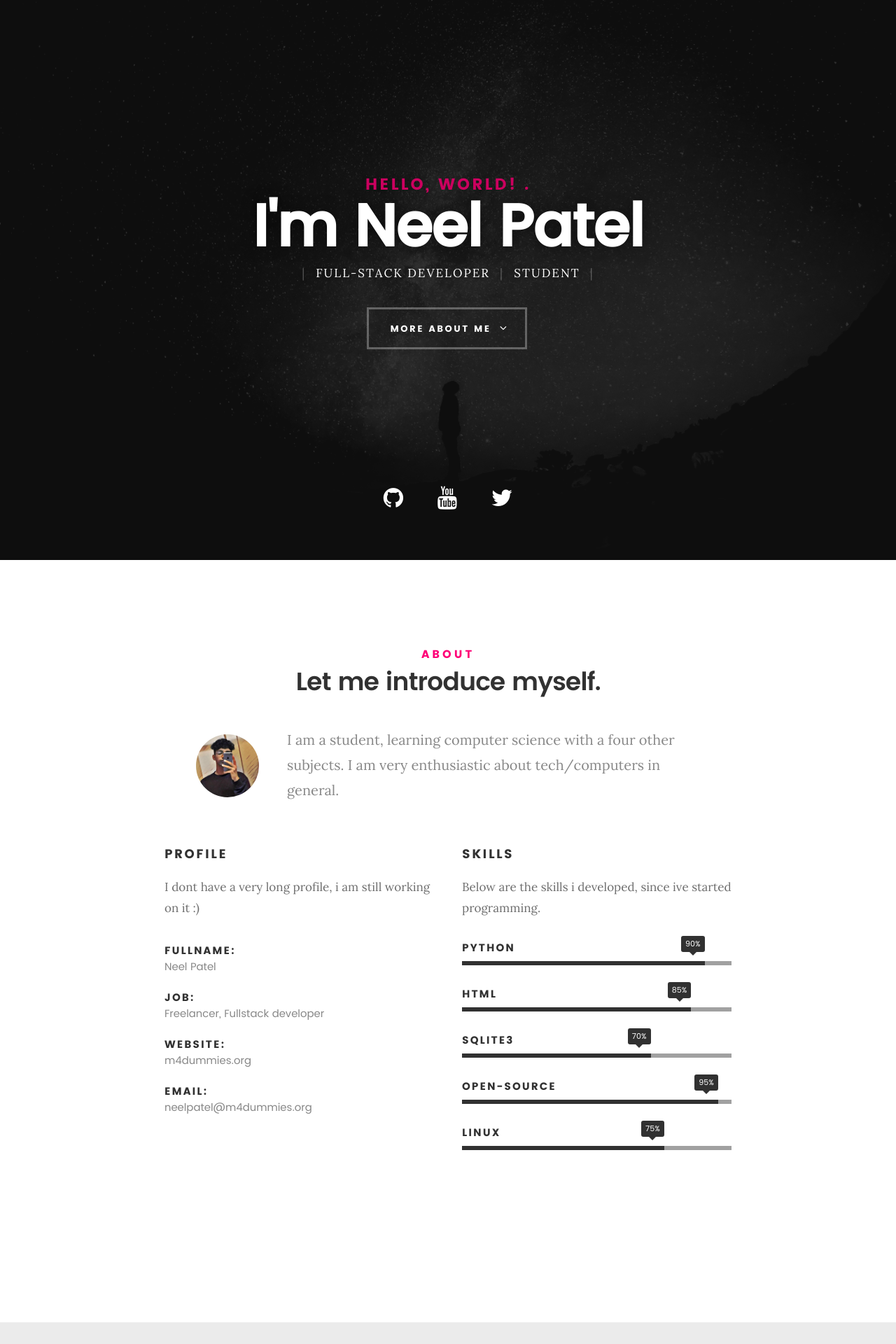
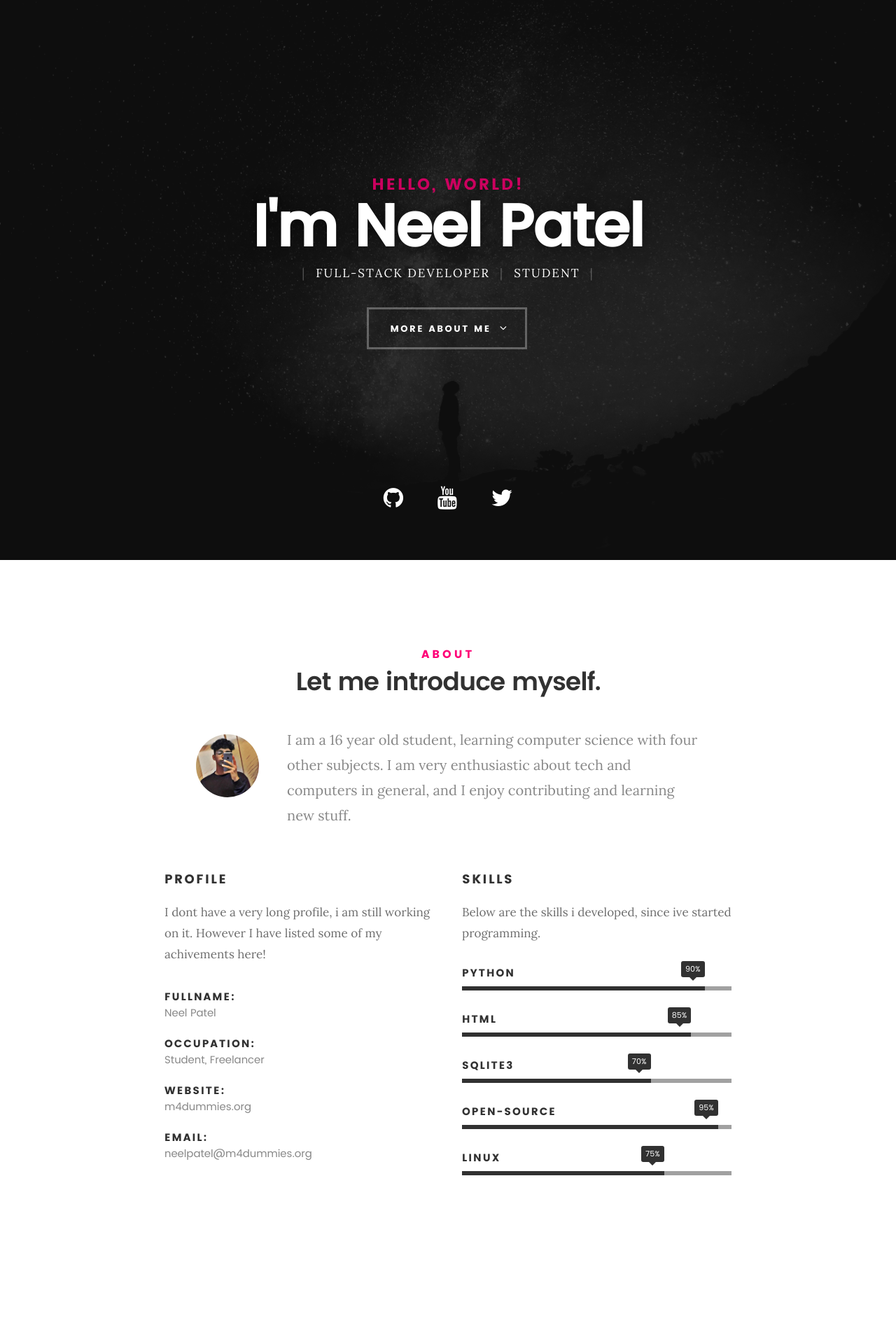
Before and after one commit to iamneelpatel/mysite, a Django app: page / in a window 1280 px wide. Shown: the top 1920 px of the page at 70% size. Run offline with Django 3.2, Linux system fonts and the light colour scheme; some libraries are stand-ins or nearby versions; some web fonts are replaced.

Commit message:
Update index.html

```diff
--- a/main/templates/main/index.html
+++ b/main/templates/main/index.html
@@ -55,8 +55,7 @@
 
    			<div class="col-twelve">
 
-	   			<h5>Hello, World!
-	   			.</h5>
+	   			<h5>Hello, World!</h5>
 	   			<h1>I'm Neel Patel</h1>
 
 	   			<p class="intro-position">
@@ -94,7 +93,7 @@
 
    				<img src="{% static 'main/media/pfp.png'%}" alt="Profile Picture">
 
-   				<p class="lead">I am a student, learning computer science with a four other subjects. I am very enthusiastic about tech/computers in general.</p>
+   				<p class="lead">I am a 16 year old student, learning computer science with four other subjects. I am very enthusiastic about tech and computers in general, and I enjoy contributing and learning new stuff.</p>
    			</div>
 
    		</div>
@@ -105,7 +104,7 @@
    		<div class="col-six tab-full">
 
    			<h3>Profile</h3>
-   			<p>I dont have a very long profile, i am still working on it :)</p>
+   			<p>I dont have a very long profile, i am still working on it. However I have listed some of my achivements here!</p>
 
    			<ul class="info-list">
    				<li>
@@ -114,8 +113,8 @@
    				</li>
 
    				<li>
-   					<strong>Job:</strong>
-   					<span>Freelancer, Fullstack developer</span>
+   					<strong>Occupation:</strong>
+   					<span>Student, Freelancer</span>
    				</li>
    				<li>
    					<strong>Website:</strong>
@@ -567,7 +566,7 @@
    			<h5>Contact</h5>
    			<h1>I'd Love To Hear From You.</h1>
 
-   			<p class="lead">I love working on projects and collaborating with other developers. To reach out to me, you can contact me at: neelpatel@m4dummies.org</p>
+   			<p class="lead">I love working on projects and collaborating with other developers. To reach out to me, you can contact me at: neelpatel@m4dummies.org or you can reach out to me via discord.</p>
 
    		</div>
    	</div> <!-- /section-intro -->
```
